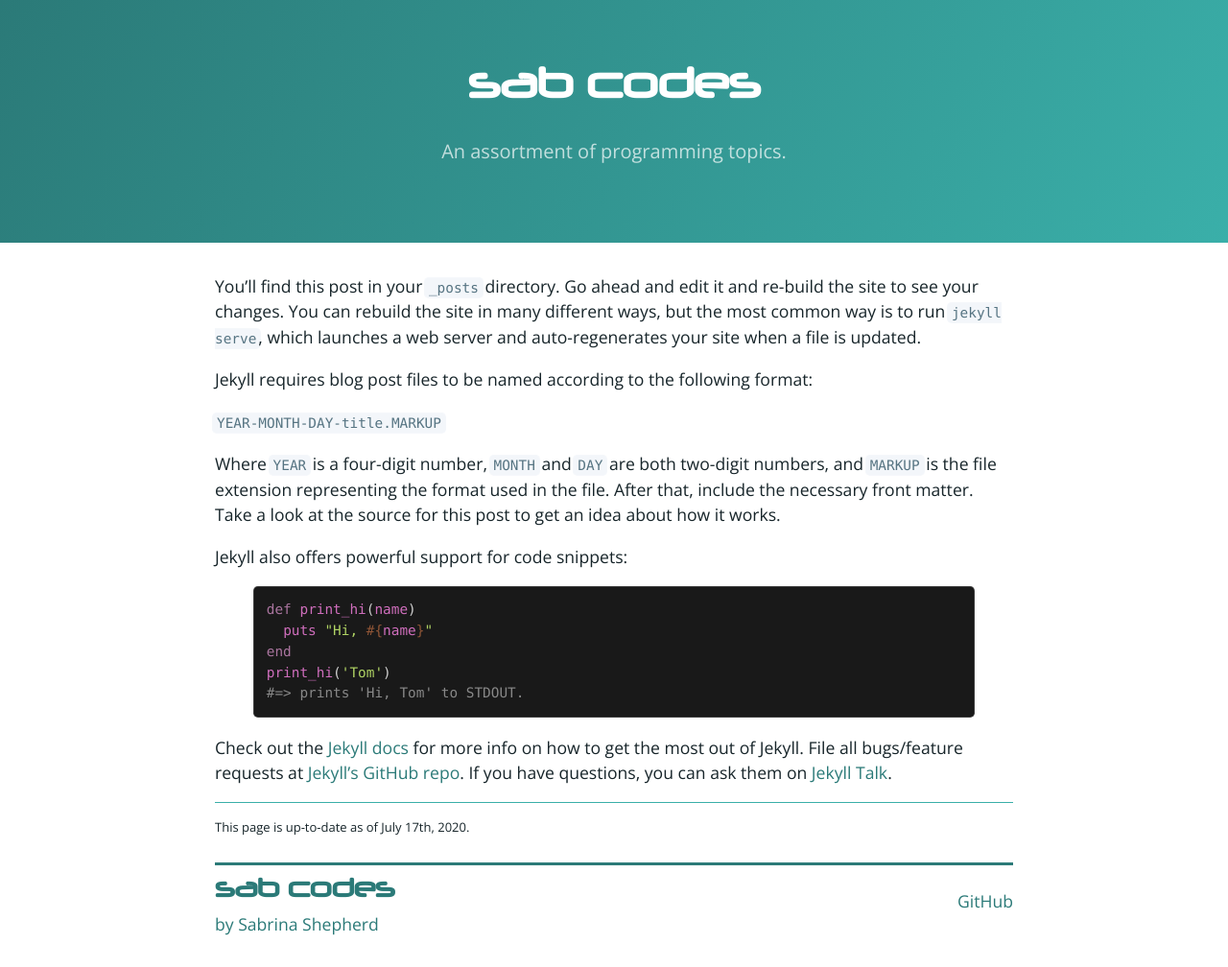
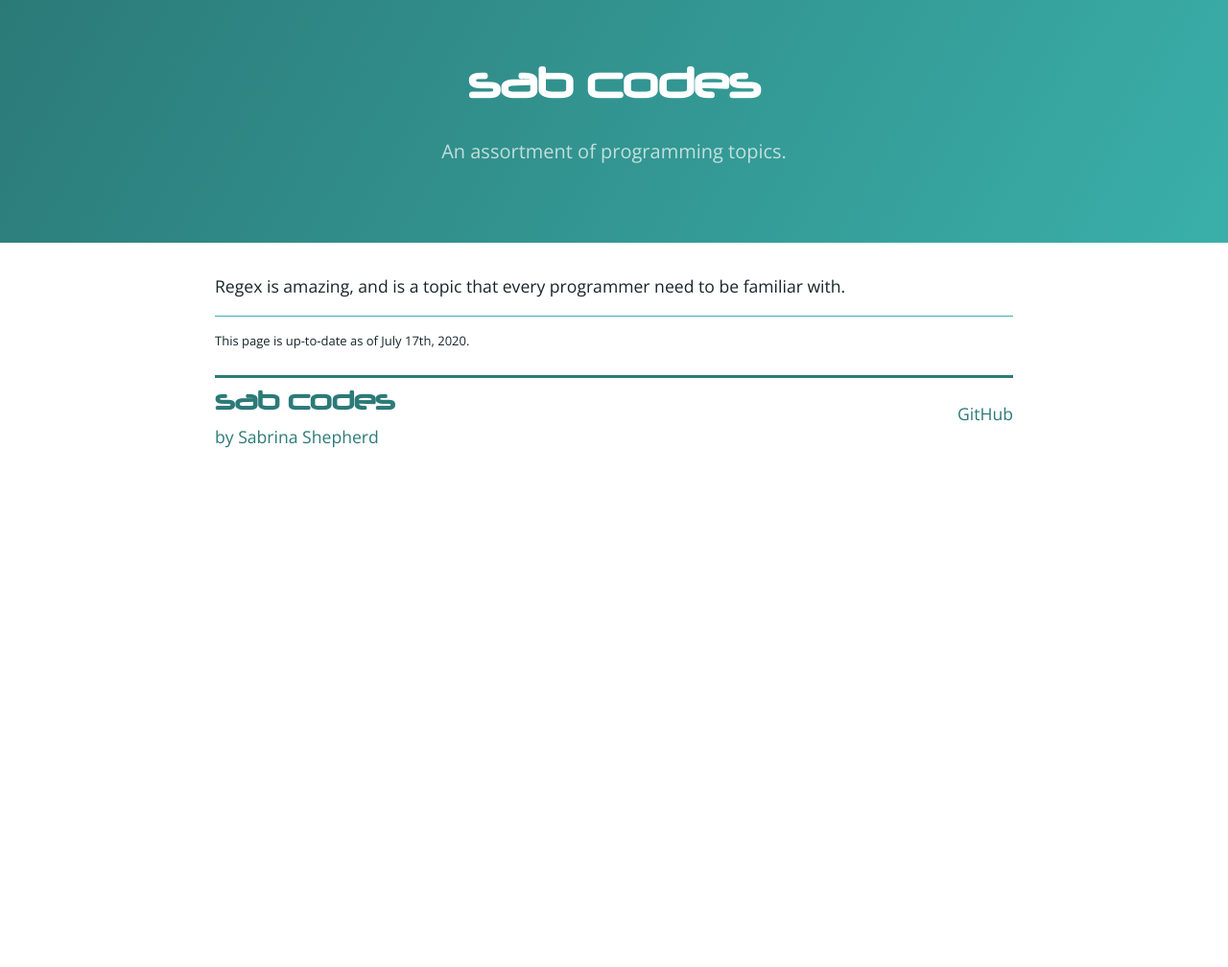
Before and after one commit to saabba/sab.codes, a Jekyll site: the page built from _wip/everything-you-need-to-know-about-regex.md, in a window 1280 px wide. Shown: the whole page at 96% size. Built offline with Jekyll 4.4.1, drawn with Linux system fonts in a browser that asks for light colours; after the commit the page ends 900 px from its top, so only the background shows below that.

Commit message:
Added new topics

```diff
--- a/_wip/everything-you-need-to-know-about-regex.md
+++ b/_wip/everything-you-need-to-know-about-regex.md
@@ -7,26 +7,4 @@ year: 2020
 author: sabrina
 category: [Toolbox]
 ---
-You’ll find this post in your `_posts` directory. Go ahead and edit it and re-build the site to see your changes. You can rebuild the site in many different ways, but the most common way is to run `jekyll serve`, which launches a web server and auto-regenerates your site when a file is updated.
-
-Jekyll requires blog post files to be named according to the following format:
-
-`YEAR-MONTH-DAY-title.MARKUP`
-
-Where `YEAR` is a four-digit number, `MONTH` and `DAY` are both two-digit numbers, and `MARKUP` is the file extension representing the format used in the file. After that, include the necessary front matter. Take a look at the source for this post to get an idea about how it works.
-
-Jekyll also offers powerful support for code snippets:
-
-{% highlight ruby %}
-def print_hi(name)
-  puts "Hi, #{name}"
-end
-print_hi('Tom')
-#=> prints 'Hi, Tom' to STDOUT.
-{% endhighlight %}
-
-Check out the [Jekyll docs][jekyll-docs] for more info on how to get the most out of Jekyll. File all bugs/feature requests at [Jekyll’s GitHub repo][jekyll-gh]. If you have questions, you can ask them on [Jekyll Talk][jekyll-talk].
-
-[jekyll-docs]: https://jekyllrb.com/docs/home
-[jekyll-gh]:   https://github.com/jekyll/jekyll
-[jekyll-talk]: https://talk.jekyllrb.com/
+Regex is amazing, and is a topic that every programmer need to be familiar with.
```
Also changed, not shown: _wip/reflection-basics.md (added, +32 -0 lines), _wip/subscribing-and-unsubscribing-to-events-using-reflection.md (added, +32 -0 lines).
